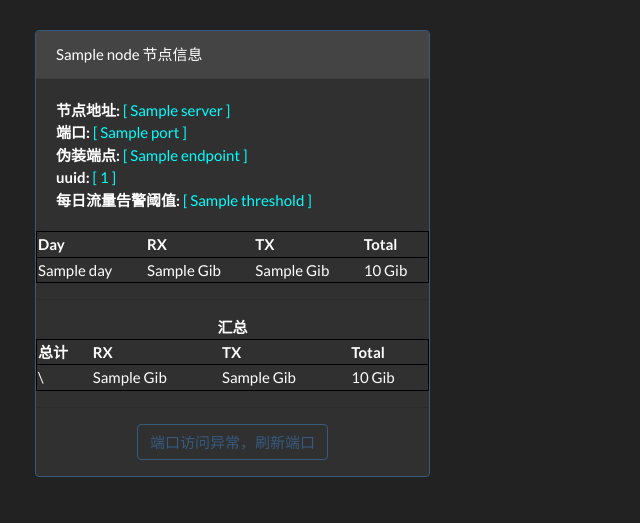
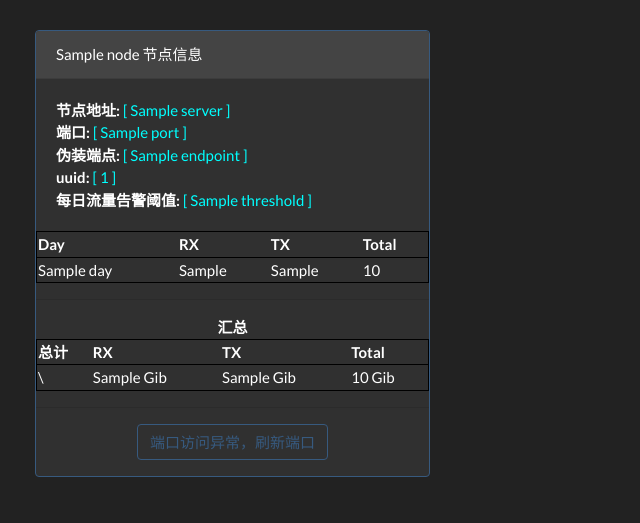
Before and after one commit to ShawnJim/net-jumper, a Flask app: template script/python/backend/templates/index.html in a window 1280 px wide. Shown: the top 523 px of the page, without its empty margins (0-640 px from the left). Run offline with Flask 3, Linux system fonts and the light colour scheme; the template is opened without the code that fills it: most values are stand-ins (such as "Sample title", 1, 10 or a date in 2020); parts of the project's set-up code (start-up, migrations or seed data) failed here and were passed over; some libraries are stand-ins or nearby versions.

Commit message:
update index.html

```diff
--- a/script/python/backend/templates/index.html
+++ b/script/python/backend/templates/index.html
@@ -42,9 +42,9 @@
                     {% for vnstat in node['vnstat'] %}
                     <tr style="border: 1px solid black; padding: 10px;">
                         <td>{{ vnstat['day'] }}</td>
-                        <td>{{ vnstat['rx'] }} Gib</td>
-                        <td>{{ vnstat['tx'] }} Gib</td>
-                        <td>{{ vnstat['total'] }} Gib</td>
+                        <td>{{ vnstat['rx'] }}</td>
+                        <td>{{ vnstat['tx'] }}</td>
+                        <td>{{ vnstat['total'] }}</td>
                     </tr>
                     {% endfor %}
                 </table>
```
